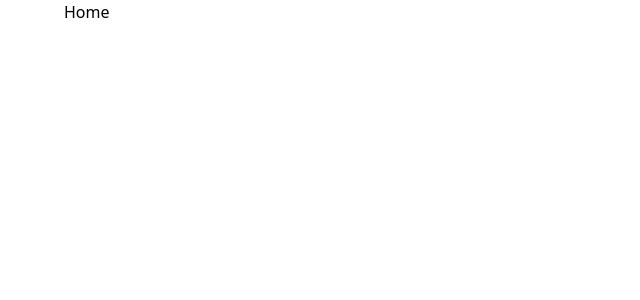
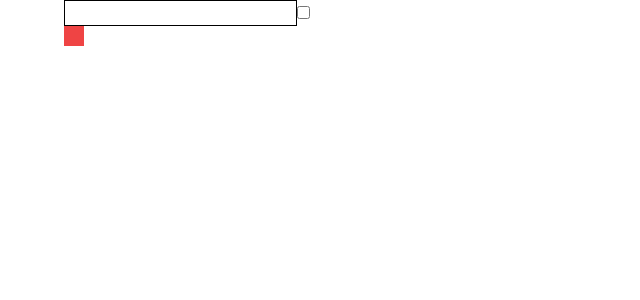
Before and after one commit to vanyachyzh/ts_tailwind_tamplate, a React (Vite) app: page / in a window 1280 px wide. Shown: the top 300 px of the page, without its empty margins (0-640 px from the left). Built offline with nearby package versions, Linux system fonts and the light colour scheme.

Commit message:
Add hook form

```diff
--- a/package.json
+++ b/package.json
@@ -10,10 +10,13 @@
     "preview": "vite preview"
   },
   "dependencies": {
+    "@hookform/resolvers": "^3.3.4",
     "react": "^18.2.0",
     "react-dom": "^18.2.0",
+    "react-hook-form": "^7.51.3",
     "react-router-dom": "^6.22.3",
-    "react-toastify": "^10.0.5"
+    "react-toastify": "^10.0.5",
+    "yup": "^1.4.0"
   },
   "devDependencies": {
     "@trivago/prettier-plugin-sort-imports": "^4.3.0",
--- /dev/null
+++ b/src/components/Checkbox/index.tsx
@@ -0,0 +1,26 @@
+import { ComponentPropsWithoutRef } from 'react';
+
+import { DoneIcon } from '../icons';
+
+export interface InputProps extends ComponentPropsWithoutRef<'input'> {
+  register: any;
+}
+
+const Checkbox = ({ register, checked, ...props }: InputProps) => {
+  const { name } = props;
+  console.log(checked)
+
+  return (
+    <label>
+      <input
+        {...register(name)}
+        type="checkbox"
+        style={{ marginRight: '5px' }}
+      />
+
+      <div className="h-5 w-5 bg-red-500">{checked && <DoneIcon />}</div>
+    </label>
+  );
+};
+
+export default Checkbox;
--- /dev/null
+++ b/src/components/Form/index.tsx
@@ -0,0 +1,23 @@
+/* eslint-disable @typescript-eslint/no-explicit-any */
+// npm install react-hook-form @hookform/resolvers yup
+import { yupResolver } from '@hookform/resolvers/yup';
+import { useForm } from 'react-hook-form';
+
+import Checkbox from '../Checkbox';
+import Input from '../Input';
+import { validationSchema } from './schema';
+
+const Form = () => {
+  const { register } = useForm<any>({
+    resolver: yupResolver<any>(validationSchema),
+  });
+
+  return (
+    <form>
+      <Input />
+      <Checkbox {...{ register, name: 'checkbox' }} />
+    </form>
+  );
+};
+
+export default Form;
--- /dev/null
+++ b/src/components/Form/schema.ts
@@ -0,0 +1,5 @@
+import * as yup from 'yup';
+
+export const validationSchema = yup.object().shape({
+  checkbox: yup.boolean(),
+});
--- /dev/null
+++ b/src/components/Input/index.tsx
@@ -0,0 +1,5 @@
+const Input = () => {
+      return ( <input className="border border-black" type="text" /> );
+}
+
+export default Input;
--- a/src/components/icons.tsx
+++ b/src/components/icons.tsx
@@ -1,4 +1,13 @@
-// export const Icon = () => ()
+export const DoneIcon = () => (
+  <svg viewBox="0 0 24 24" fill="none" xmlns="http://www.w3.org/2000/svg">
+    <path
+      fillRule="evenodd"
+      clipRule="evenodd"
+      d="M19.7071 6.29289C20.0976 6.68342 20.0976 7.31658 19.7071 7.70711L10.4142 17C9.63316 17.7811 8.36683 17.781 7.58579 17L3.29289 12.7071C2.90237 12.3166 2.90237 11.6834 3.29289 11.2929C3.68342 10.9024 4.31658 10.9024 4.70711 11.2929L9 15.5858L18.2929 6.29289C18.6834 5.90237 19.3166 5.90237 19.7071 6.29289Z"
+      fill="#0F1729"
+    />
+  </svg>
+);
 
 // export const Icon = () => ()
 
--- a/src/pages/Home.tsx
+++ b/src/pages/Home.tsx
@@ -1,7 +1,9 @@
+import Form from '../components/Form';
+
 const Home = () => {
   return (
     <section className="section">
-      <div>Home</div>
+      <Form />
     </section>
   );
 };
```
Also changed, not shown: 2 other files (tests, documents, lock files or other folders).
